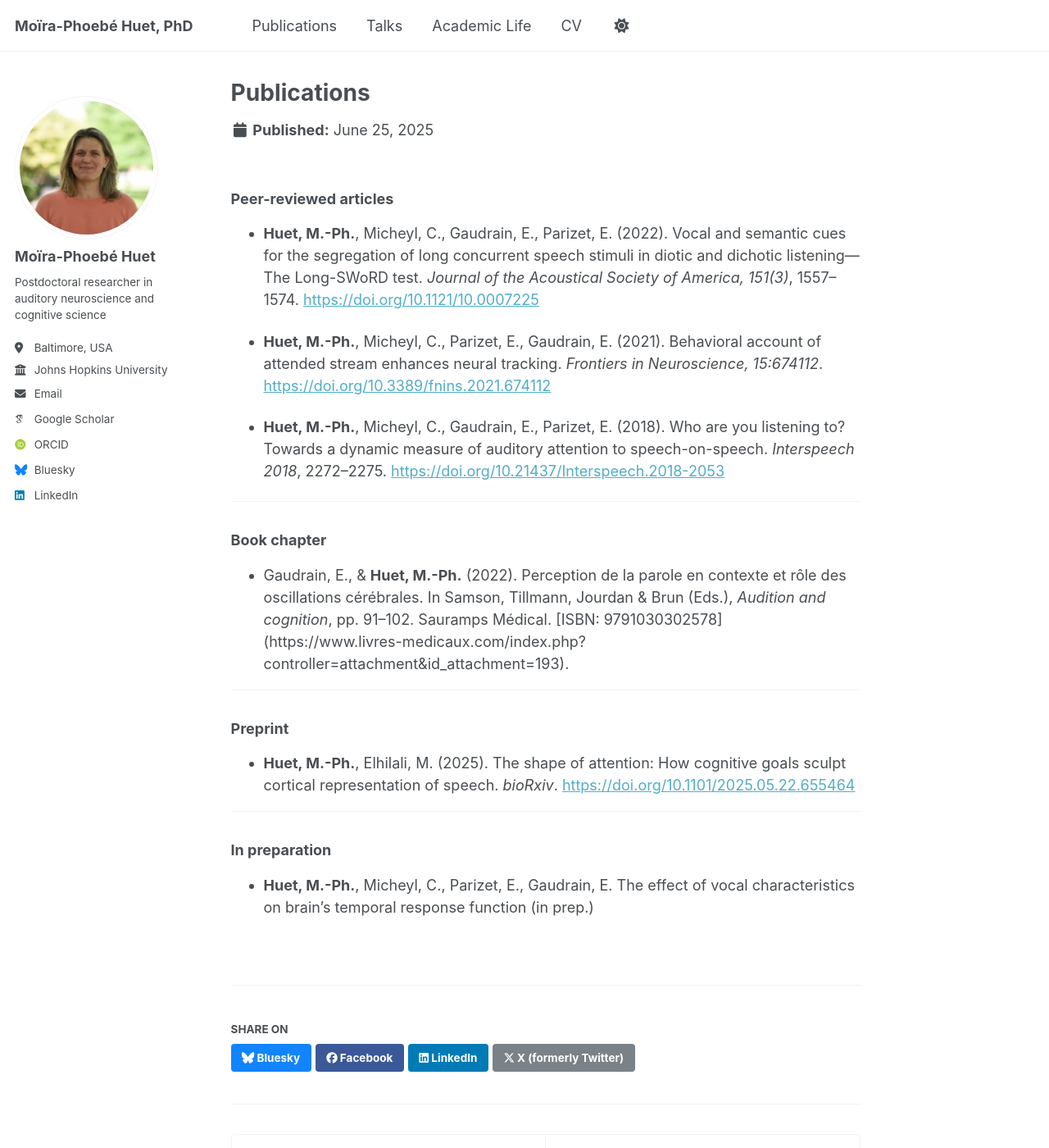
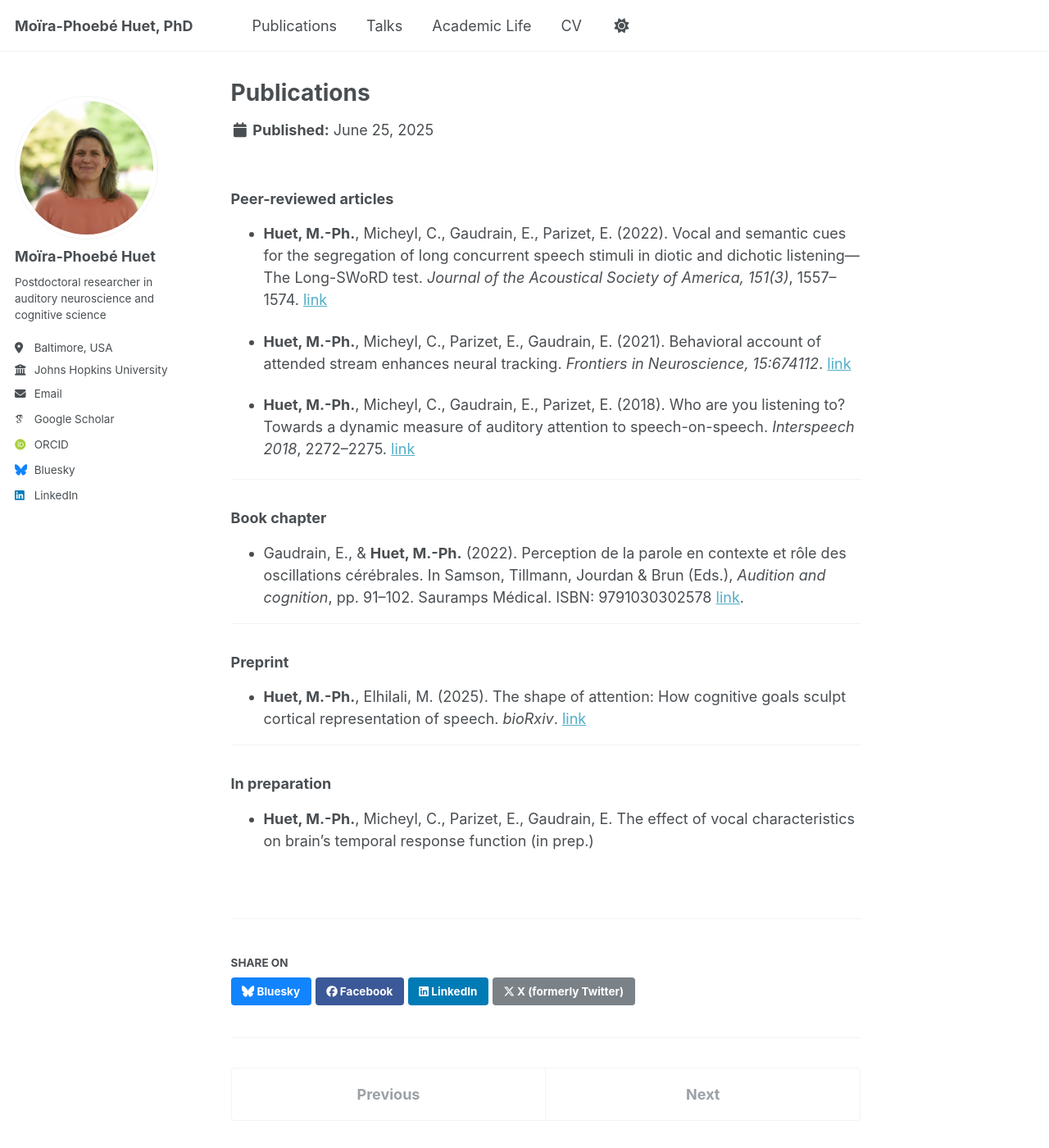
Before and after one commit to mphuet/mphuet.github.io, a Jekyll site: the page built from _publications/publications.md, in a window 1280 px wide and 1400 px high. Shown: the whole window at 82% size. Built offline with Jekyll 4.4.1, drawn with Linux system fonts in a browser that asks for light colours; some web fonts are replaced.

Commit message:
Update publications.md

```diff
--- a/_publications/publications.md
+++ b/_publications/publications.md
@@ -7,23 +7,23 @@ author_profile: true
 
 ### Peer-reviewed articles
 
-- **Huet, M.-Ph.**, Micheyl, C., Gaudrain, E., Parizet, E. (2022). Vocal and semantic cues for the segregation of long concurrent speech stimuli in diotic and dichotic listening—The Long-SWoRD test. *Journal of the Acoustical Society of America, 151(3)*, 1557–1574. [https://doi.org/10.1121/10.0007225](https://doi.org/10.1121/10.0007225)
+- **Huet, M.-Ph.**, Micheyl, C., Gaudrain, E., Parizet, E. (2022). Vocal and semantic cues for the segregation of long concurrent speech stimuli in diotic and dichotic listening—The Long-SWoRD test. *Journal of the Acoustical Society of America, 151(3)*, 1557–1574. [link](https://doi.org/10.1121/10.0007225)
 
-- **Huet, M.-Ph.**, Micheyl, C., Parizet, E., Gaudrain, E. (2021). Behavioral account of attended stream enhances neural tracking. *Frontiers in Neuroscience, 15:674112*. [https://doi.org/10.3389/fnins.2021.674112](https://doi.org/10.3389/fnins.2021.674112)
+- **Huet, M.-Ph.**, Micheyl, C., Parizet, E., Gaudrain, E. (2021). Behavioral account of attended stream enhances neural tracking. *Frontiers in Neuroscience, 15:674112*. [link](https://doi.org/10.3389/fnins.2021.674112)
 
-- **Huet, M.-Ph.**, Micheyl, C., Gaudrain, E., Parizet, E. (2018). Who are you listening to? Towards a dynamic measure of auditory attention to speech-on-speech. *Interspeech 2018*, 2272–2275. [https://doi.org/10.21437/Interspeech.2018-2053](https://doi.org/10.21437/Interspeech.2018-2053)
+- **Huet, M.-Ph.**, Micheyl, C., Gaudrain, E., Parizet, E. (2018). Who are you listening to? Towards a dynamic measure of auditory attention to speech-on-speech. *Interspeech 2018*, 2272–2275. [link](https://doi.org/10.21437/Interspeech.2018-2053)
 
 ---
 
 ### Book chapter
 
-- Gaudrain, E., & **Huet, M.-Ph.** (2022). Perception de la parole en contexte et rôle des oscillations cérébrales. In Samson, Tillmann, Jourdan & Brun (Eds.), *Audition and cognition*, pp. 91–102. Sauramps Médical. [ISBN: 9791030302578] (https://www.livres-medicaux.com/index.php?controller=attachment&id_attachment=193).
+- Gaudrain, E., & **Huet, M.-Ph.** (2022). Perception de la parole en contexte et rôle des oscillations cérébrales. In Samson, Tillmann, Jourdan & Brun (Eds.), *Audition and cognition*, pp. 91–102. Sauramps Médical. ISBN: 9791030302578 [link](https://www.livres-medicaux.com/index.php?controller=attachment&id_attachment=193).
 
 ---
 
 ### Preprint
 
-- **Huet, M.-Ph.**, Elhilali, M. (2025). The shape of attention: How cognitive goals sculpt cortical representation of speech. *bioRxiv*. [https://doi.org/10.1101/2025.05.22.655464](https://doi.org/10.1101/2025.05.22.655464)
+- **Huet, M.-Ph.**, Elhilali, M. (2025). The shape of attention: How cognitive goals sculpt cortical representation of speech. *bioRxiv*. [link](https://doi.org/10.1101/2025.05.22.655464)
 
 ---
 
```
